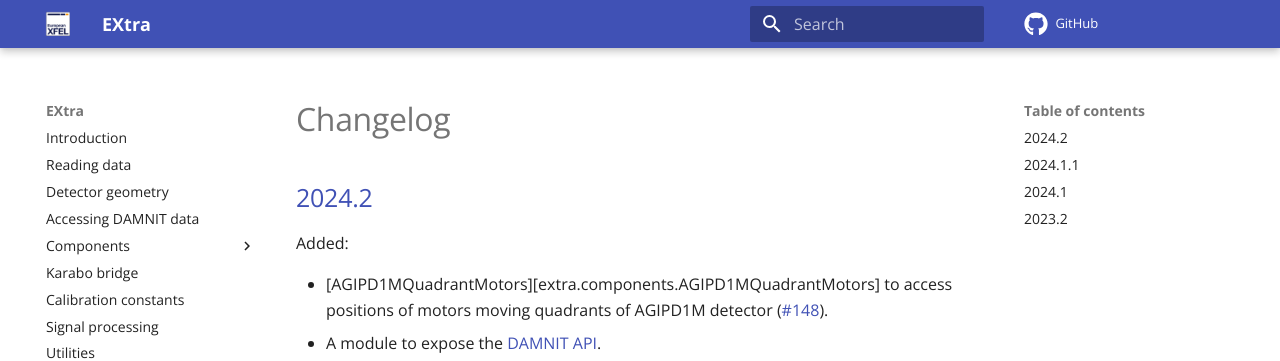
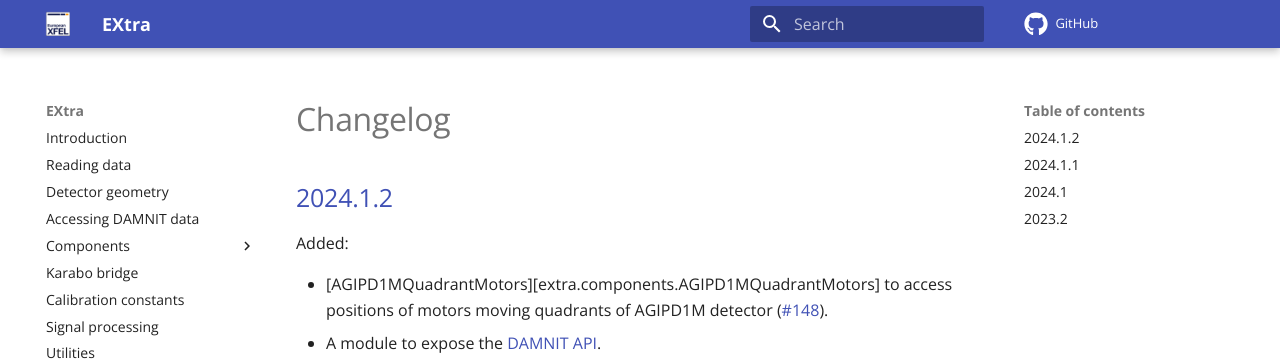
Before and after one commit to European-XFEL/EXtra, an MkDocs documentation site: the page built from docs/changelog.md, in a window 1280 px wide and 900 px high. Shown: the top 361 px of the window. Built offline with MkDocs 1.6.1 and Material for MkDocs 9.7.7, drawn with Linux system fonts in a browser that asks for light colours; emoji names are drawn with the system emoji font; comment, search, counter and statistics services are not loaded.

Commit message:
change tag pattern to release at the end of a run cycle instead of the start

````diff
--- a/docs/changelog.md
+++ b/docs/changelog.md
@@ -16,7 +16,7 @@
 <!--     pip install git+https://github.com/European-XFEL/EXtra.git -->
 <!--     ``` -->
 
-## [2024.2]
+## [2024.1.2]
 Added:
 
 - [AGIPD1MQuadrantMotors][extra.components.AGIPD1MQuadrantMotors] to access positions of motors moving quadrants of AGIPD1M detector (!148).
@@ -110,7 +110,7 @@
 
 
 [Unreleased]: https://github.com/European-XFEL/EXtra/compare/2024.1.1...master
-[2024.2]: https://github.com/European-XFEL/EXtra/releases/tag/2024.2
+[2024.1.2]: https://github.com/European-XFEL/EXtra/releases/tag/2024.1.2
 [2024.1.1]: https://github.com/European-XFEL/EXtra/releases/tag/2024.1.1
 [2024.1]: https://github.com/European-XFEL/EXtra/releases/tag/2024.1
 [2023.2]: https://github.com/European-XFEL/EXtra/releases/tag/2023.2
````
